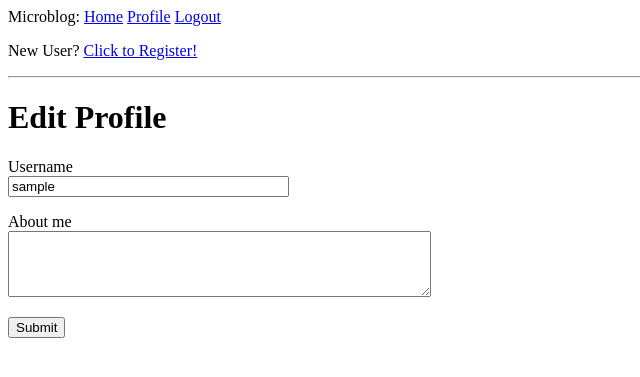
After one commit to Theodor231/new_project, a Flask app: page /edit_profile in a window 1280 px wide. The commit adds this page. Shown: the top 377 px of the page, without its empty margins (0-640 px from the left). Run offline with Flask 2, Linux system fonts and the light colour scheme; the visitor is signed in with stand-in values (Sample User, id 1); data comes from the database, SQL or seed files in the repository; both versions use the stored data as it was after the commit.

Commit message:
add class edit profile and edit_profile.html with form

```diff
--- a/app/forms.py
+++ b/app/forms.py
@@ -1,6 +1,6 @@
 from flask_wtf import FlaskForm
-from wtforms import SubmitField, StringField, PasswordField, BooleanField
-from wtforms.validators import DataRequired, ValidationError, Email, EqualTo
+from wtforms import SubmitField, StringField, PasswordField, BooleanField, TextAreaField
+from wtforms.validators import DataRequired, ValidationError, Email, EqualTo, Length
 from app.models import User
 
 class LoginForm(FlaskForm):
@@ -28,3 +28,9 @@ class RegistrationForm(FlaskForm):
         user = User.query.filter_by(email=email.data).first()
         if user is not None:
             raise ValidationError('Use another email')
+
+
+class EditProfileForm(FlaskForm):
+    username = StringField('Username', validators=[DataRequired()])
+    about_me = TextAreaField('About me', validators=[Length(min=0, max=140)])
+    submit = SubmitField('Submit')
--- a/app/models.py
+++ b/app/models.py
@@ -11,6 +11,8 @@ class User(UserMixin, db.Model):
     email = db.Column(db.String(120), index=True, unique=True)
     password_hash = db.Column(db.String(128))
     posts = db.relationship('Post', backref='author', lazy='dynamic')
+    about_me = db.Column(db.String(140))
+    last_seen = db.Column(db.DateTime, default=datetime.utcnow)
 
     def __repr__(self):
         return '<User {}>'.format(self.username)
--- a/app/routes.py
+++ b/app/routes.py
@@ -1,9 +1,10 @@
 from app import app, db
 from flask import render_template, flash, redirect, url_for, request
-from app.forms import LoginForm, RegistrationForm
+from app.forms import LoginForm, RegistrationForm, EditProfileForm
 from flask_login import current_user, login_user, logout_user, login_required
 from app.models import User, Post
 from werkzeug.urls import url_parse
+from datetime import datetime
 
 
 @app.route('/')
@@ -72,9 +73,30 @@ def user(username):
     return render_template('user.html', user=user, posts=posts)
 
 
-
-
 @app.route('/logout')
 def logout():
     logout_user()
     return redirect(url_for('index'))
+
+
+@app.before_request
+def before_request():
+    if current_user.is_authenticated:
+        current_user.last_seen = datetime.utcnow()
+        db.session.commit()
+
+
+@app.route('/edit_profile', methods=['GET', 'POST'])
+@login_required
+def edit_profile():
+    form = EditProfileForm()
+    if form.validate_on_submit():
+        current_user.username = form.username.data
+        current_user.about_me = form.about_me.data
+        db.session.commit()
+        flash('Changes saved')
+        return redirect(url_for('edit_profile'))
+    elif request.method == 'GET':
+        form.username.data = current_user.username
+        form.about_me.data = current_user.about_me
+    return render_template('edit_profile.html', title='Edit Profile', form=form)
--- /dev/null
+++ b/app/templates/edit_profile.html
@@ -0,0 +1,26 @@
+{% extends "base.html" %}
+
+{% block content %}
+<h1>Edit Profile</h1>
+<form action="" method="post">
+    {{ form.hidden_tag() }}
+    <p>
+        {{ form.username.label }} <br>
+    {{ form.username(size=32) }}<br>
+    {% for error in form.username.errors %}
+    <span style="color: red;">[{{ error }}]</span>
+    {% endfor %}
+    </p>
+    <p>
+        {{ form.about_me.label }} <br>
+    {{ form.about_me(cols=50, rows=4) }}<br>
+    {% for error in form.about_me.errors %}
+    <span style="color: red;">[{{ error }}]</span>
+    {% endfor %}
+    </p>
+    <p>
+        {{ form.submit() }}
+    </p>
+</form>
+
+{% endblock %}
--- a/app/templates/user.html
+++ b/app/templates/user.html
@@ -1,10 +1,9 @@
 {% extends "base.html" %}
 
 {% block content %}
-<table>
     {% include '_user.html' %}
 <hr>
 {% for post in posts %}
-    {% include '_post.html' %}
+{% include '_post.html' %}
 {% endfor %}
 {% endblock %}
```
Also changed, not shown: app/templates/_user.html (+10 -1 lines), app.db.
